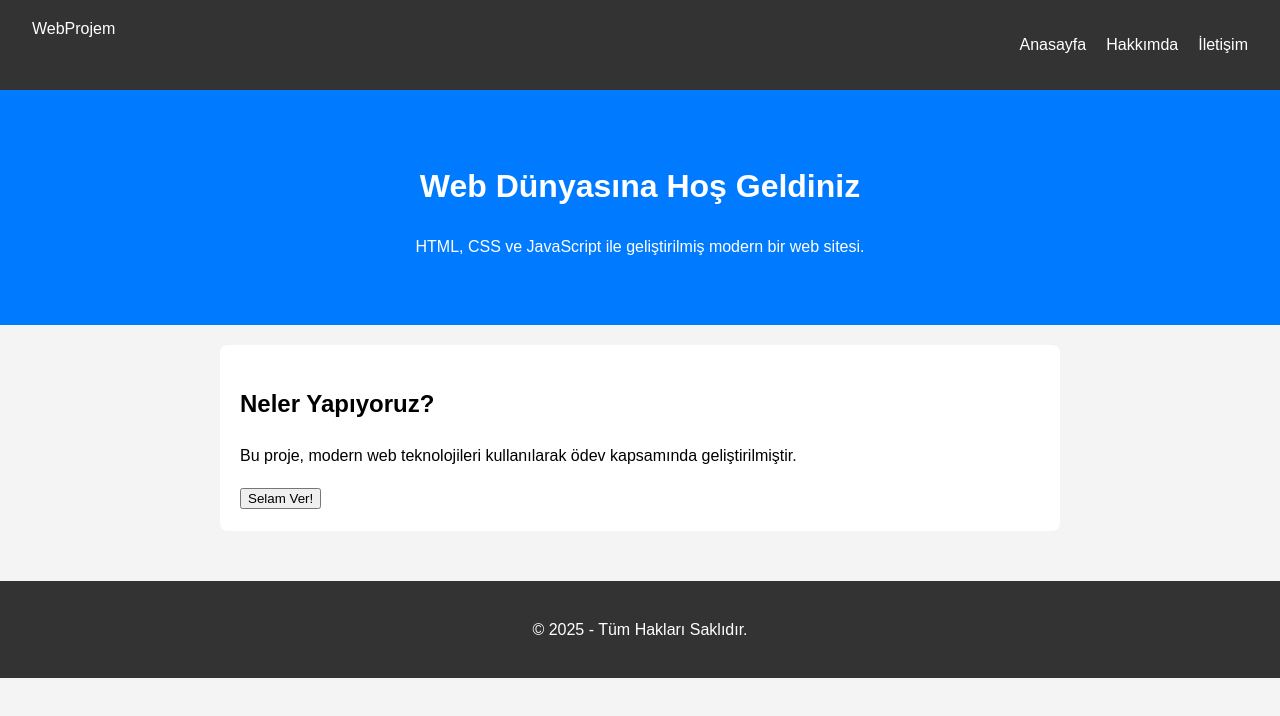
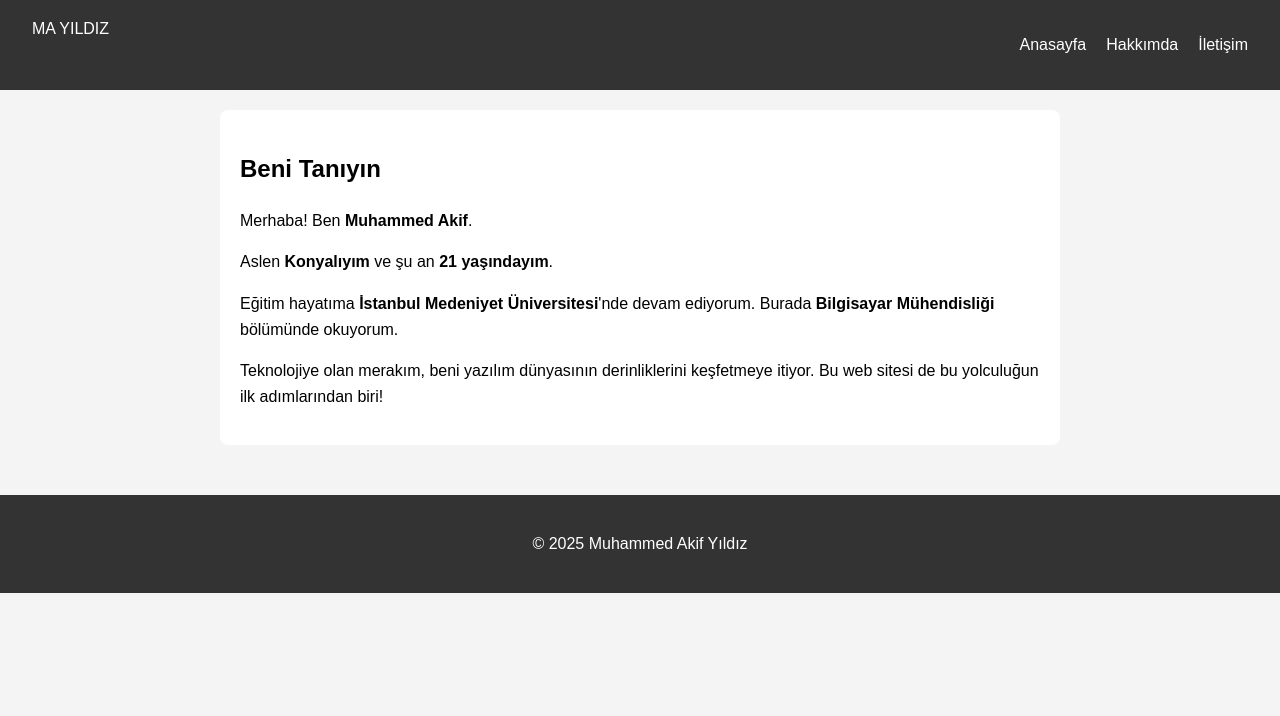
Before and after one commit to muhammedakifyldz/Web-sayfas-devim, a plain HTML site: page hakkimda.html in a window 1280 px wide. Drawn offline with Linux system fonts and the light colour scheme.

Commit message:
Update hakkimda.html

```diff
--- a/hakkimda.html
+++ b/hakkimda.html
@@ -2,13 +2,12 @@
 <html lang="tr">
 <head>
     <meta charset="UTF-8">
-    <meta name="viewport" content="width=device-width, initial-scale=1.0">
-    <title>Benim Web Sitem | Anasayfa</title>
+    <title>Hakkımda | Muhammed Akif</title>
     <link rel="stylesheet" href="style.css">
 </head>
 <body>
     <nav>
-        <div class="logo">WebProjem</div>
+        <div class="logo">MA YILDIZ</div>
         <ul>
             <li><a href="index.html">Anasayfa</a></li>
             <li><a href="hakkimda.html">Hakkımda</a></li>
@@ -16,21 +15,20 @@
         </ul>
     </nav>
 
-    <header>
-        <h1>Web Dünyasına Hoş Geldiniz</h1>
-        <p>HTML, CSS ve JavaScript ile geliştirilmiş modern bir web sitesi.</p>
-    </header>
-
-    <section id="main-content">
-        <h2>Neler Yapıyoruz?</h2>
-        <p>Bu proje, modern web teknolojileri kullanılarak ödev kapsamında geliştirilmiştir.</p>
-        <button id="btn-alert">Selam Ver!</button>
+    <section class="about-section">
+        <h2>Beni Tanıyın</h2>
+        <div class="about-content">
+            <p>Merhaba! Ben <strong>Muhammed Akif</strong>.</p>
+            <p>Aslen <strong>Konyalıyım</strong> ve şu an <strong>21 yaşındayım</strong>.</p>
+            <p>Eğitim hayatıma <strong>İstanbul Medeniyet Üniversitesi</strong>'nde devam ediyorum.
+               Burada <strong>Bilgisayar Mühendisliği</strong> bölümünde okuyorum.</p>
+            <p>Teknolojiye olan merakım, beni yazılım dünyasının derinliklerini keşfetmeye itiyor.
+               Bu web sitesi de bu yolculuğun ilk adımlarından biri!</p>
+        </div>
     </section>
 
     <footer>
-        <p>&copy; 2025 - Tüm Hakları Saklıdır.</p>
+        <p>&copy; 2025 Muhammed Akif Yıldız</p>
     </footer>
-
-    <script src="script.js"></script>
 </body>
 </html>
```
